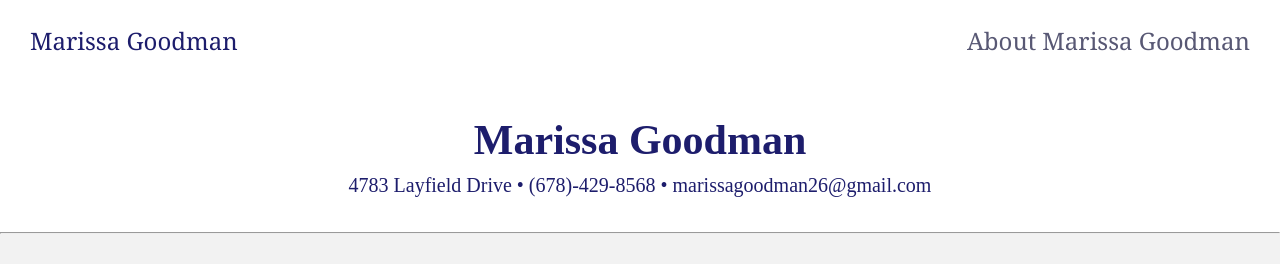
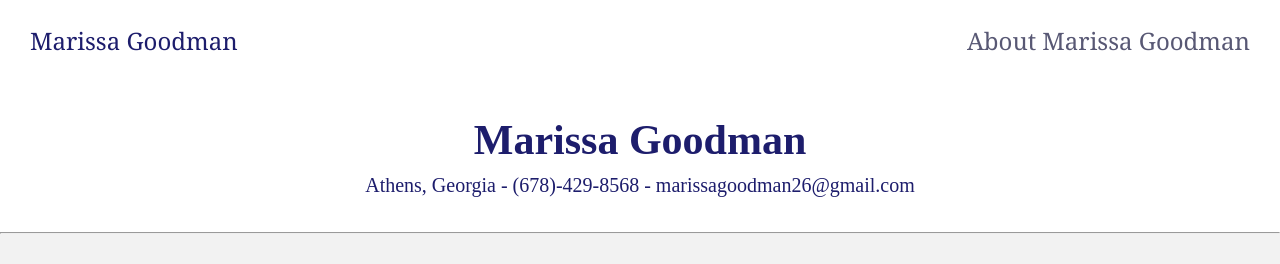
Before and after one commit to mg38563/mg38563.github.io, a website: page contact.html in a window 1280 px wide. Shown: the top 264 px of the page. Drawn offline with Linux system fonts and the light colour scheme.

Commit message:
change address

```diff
--- a/contact.html
+++ b/contact.html
@@ -17,7 +17,7 @@
     <h1>Marissa Goodman</h1>
 
     <p>
-        4783 Layfield Drive • (678)-429-8568 • marissagoodman26@gmail.com
+        Athens, Georgia - (678)-429-8568 - marissagoodman26@gmail.com
     </p>
 </header>
     <hr>
```
